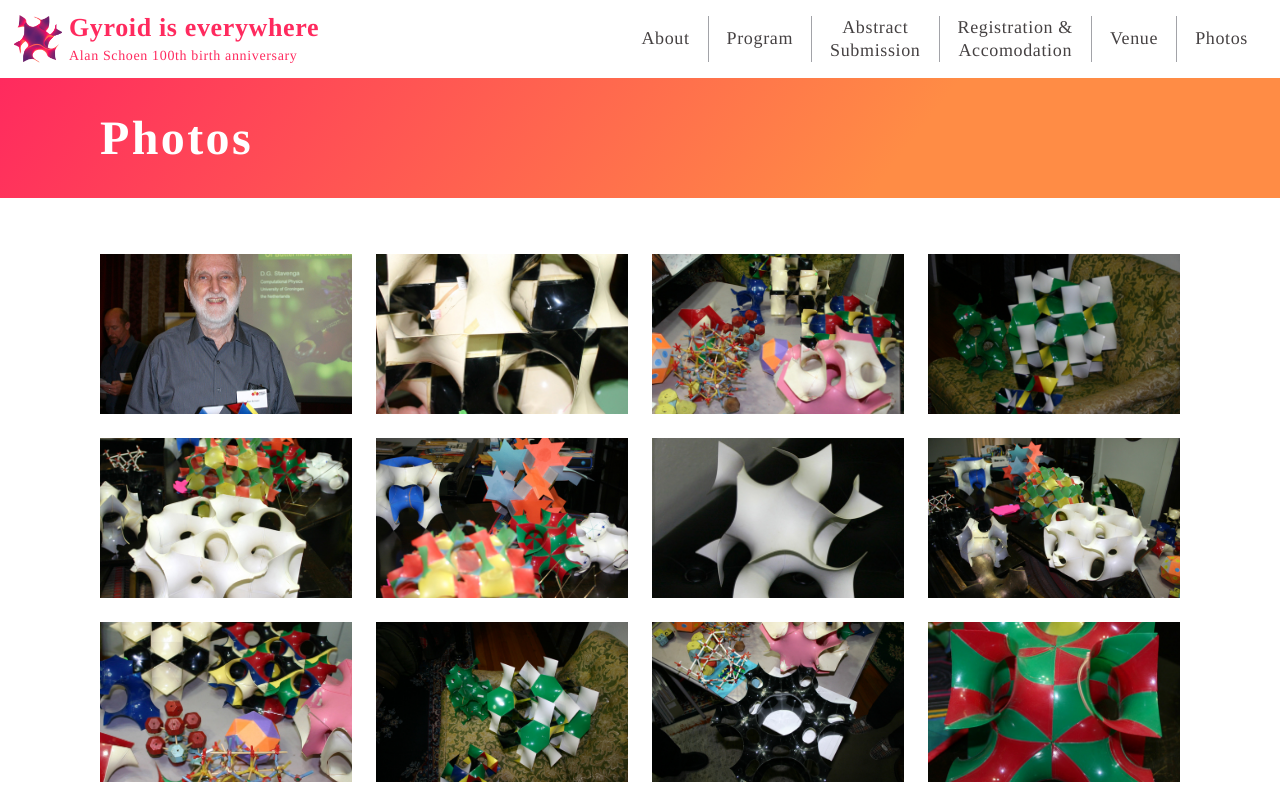
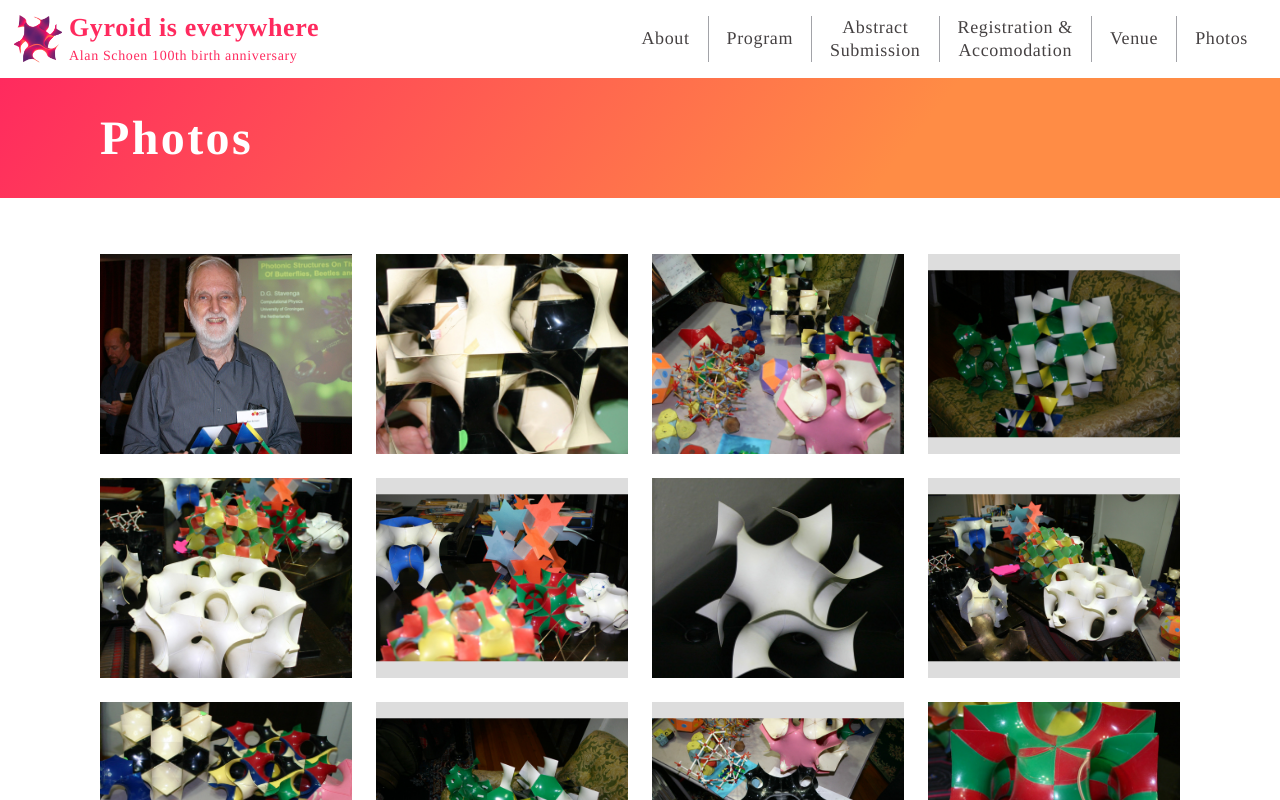
Before and after one commit to dorara-m/conference, a React (Create React App) app: page /photos in a window 1280 px wide. Shown: the top 800 px of the page. Built offline with nearby package versions, Linux system fonts and the light colour scheme.

Commit message:
mod: 画像不揃い問題

```diff
--- a/src/components/imageGallery/imageGallery.scss
+++ b/src/components/imageGallery/imageGallery.scss
@@ -12,9 +12,13 @@
     }
 
     li {
-      height: 160px;
+      height: 150px;
       position: relative;
       overflow: hidden;
+      background-color: #ddd;
+      @include mq() {
+        height: 200px;
+      }
       img {
         position: absolute;
         top: 50%;
```
